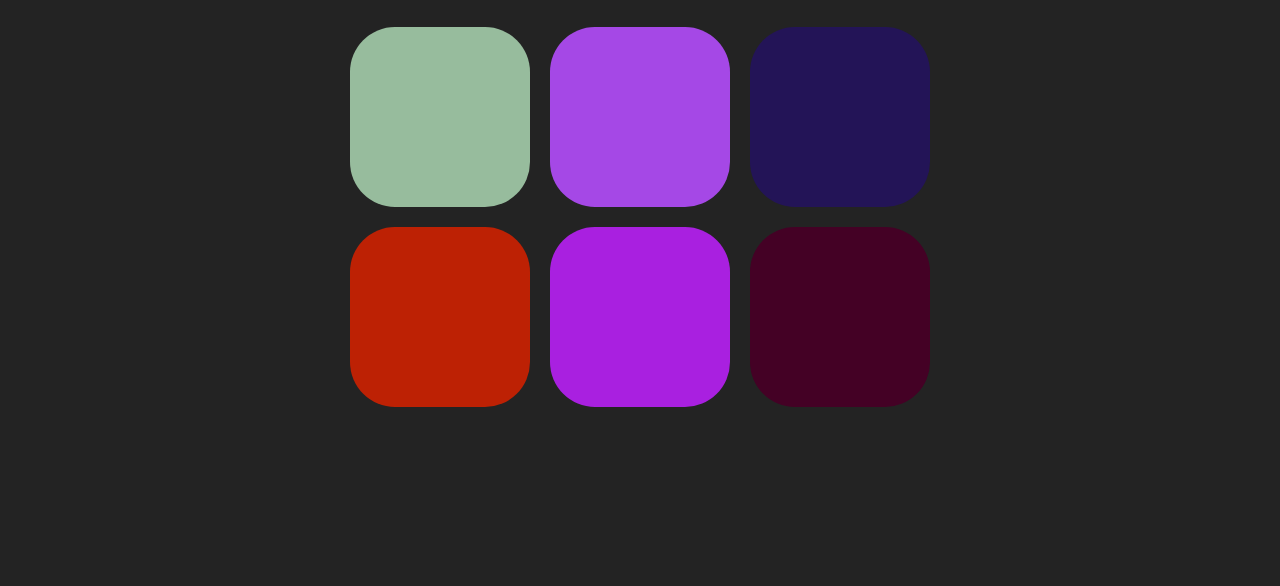
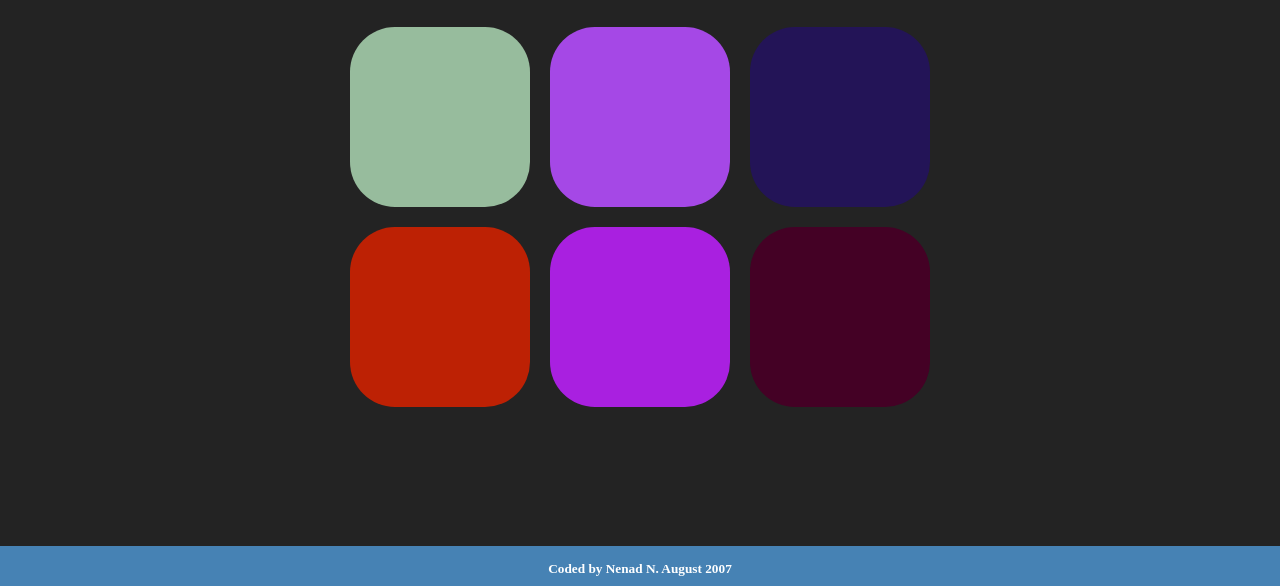
Before and after one commit to crveniOrao/guessRGBgame, a plain HTML site: page index.html in a window 1280 px wide. Shown: the part 214-800 px from the top of the page. Drawn offline with Linux system fonts and the light colour scheme.

Commit message:
add footer

```diff
--- a/index.html
+++ b/index.html
@@ -29,6 +29,11 @@
         <div class="squere"></div>
     </div>
 
+    <div class="footer">
+        <h5>Coded by Nenad N.
+        August 2007</h5>
+    </div>
+
     <script src="js.js" type:"javascript/text"></script>
 </body>
 
--- a/style.css
+++ b/style.css
@@ -1,3 +1,7 @@
+html {
+    position: relative;
+    min-height: 100%;
+}
 body {
     background-color: #232323;
     margin: 0;
@@ -17,6 +21,7 @@ body {
 .container {
     width: 600px;
     margin: 20px auto;
+    height: 430px;
 }
 h1 {
     color:white;
@@ -63,3 +68,18 @@ button:hover {
     display: inline-block;
     width: 20%;
 }
+.footer {
+    background-color: steelblue;
+    position: absolute;
+    left: 0;
+    bottom: 0;
+    height: 40px;
+    width: 100%;
+    overflow:hidden;
+    text-align: center;
+    vertical-align: middle;
+}
+.footer h5 {
+     color: white;
+     line-height: 0.2;
+}
```
